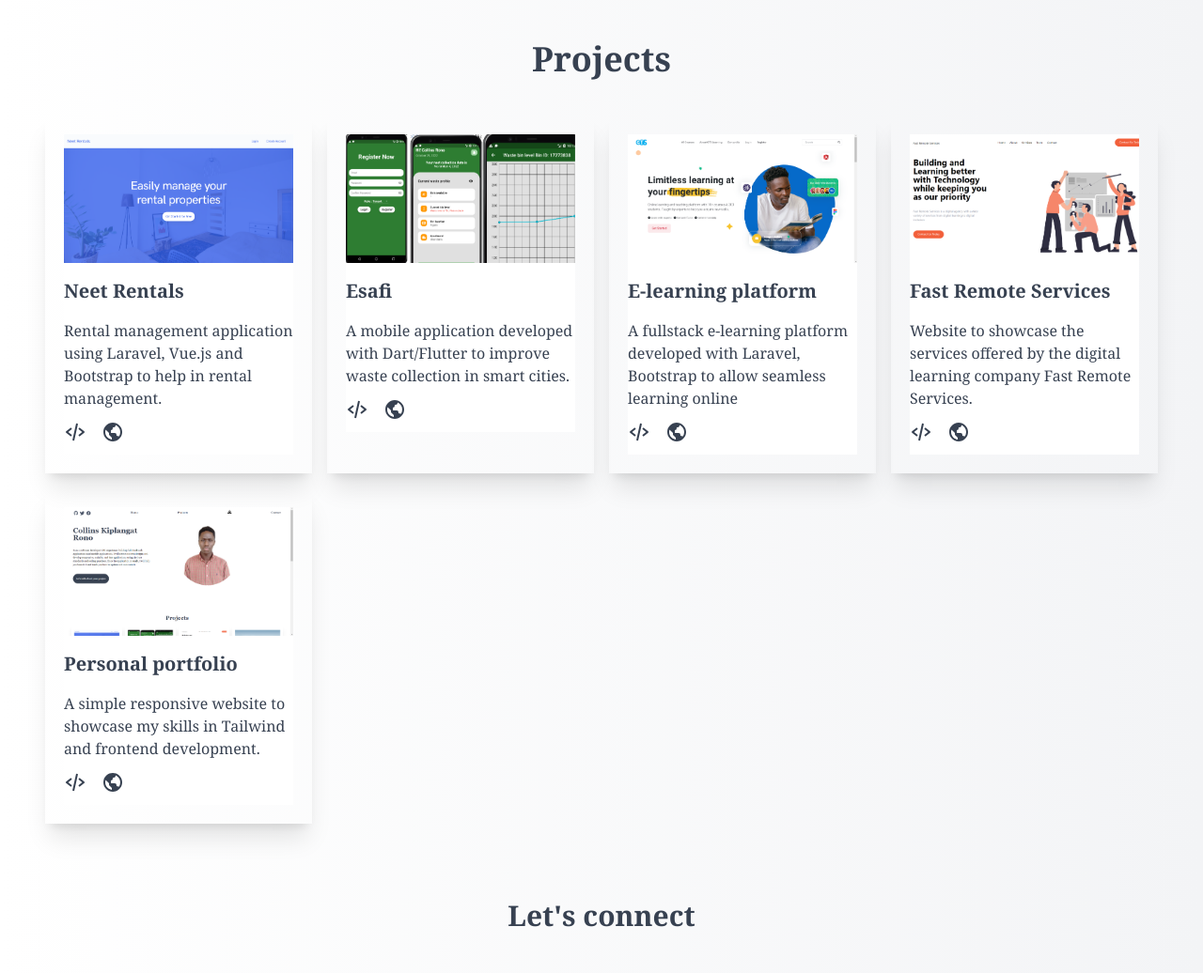
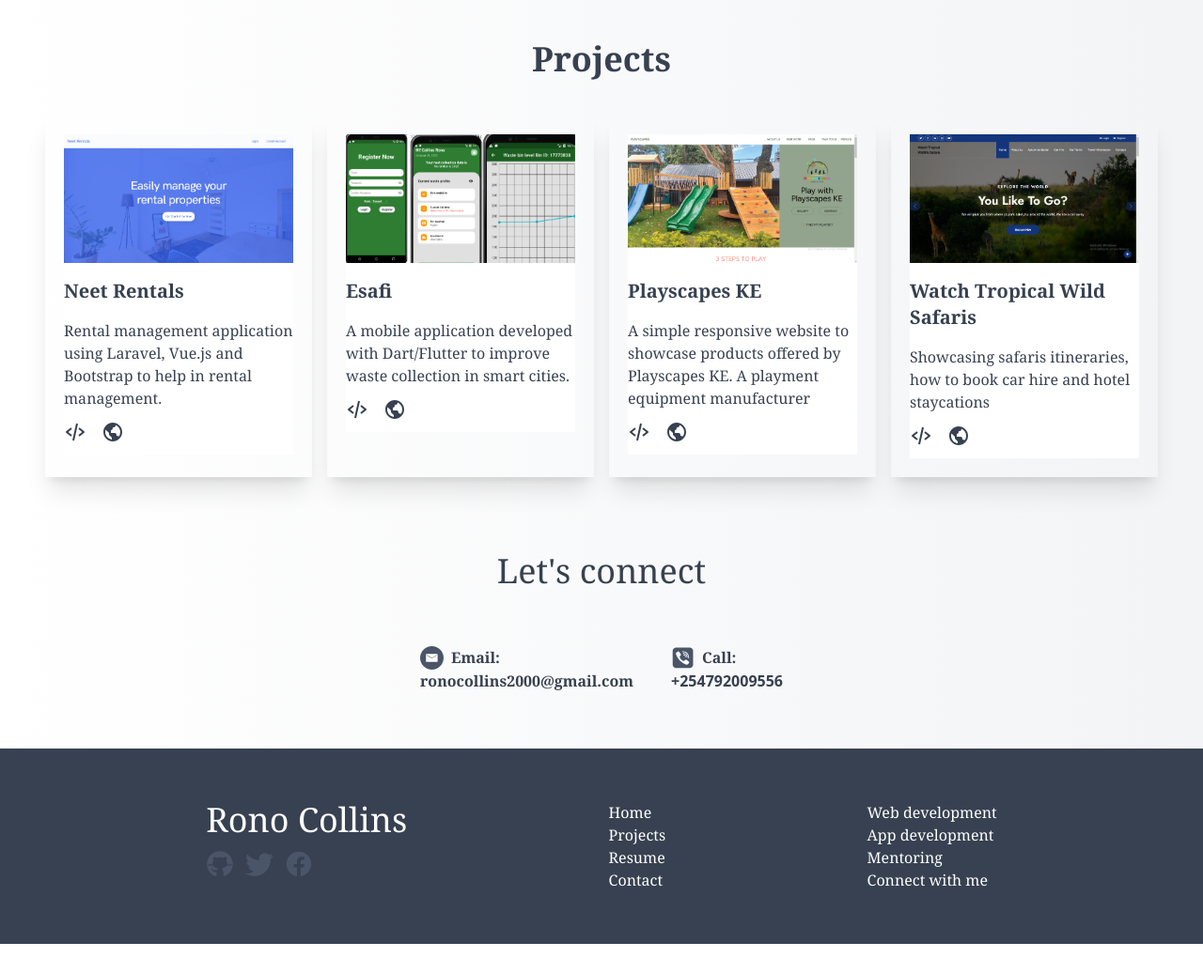
Before and after one commit to rono516/portfolio, a website: page index.html in a window 1280 px wide. Shown: the part 695-1731 px from the top of the page at 94% size. After the commit the page ends 1700 px from the top, so only its background shows below. Drawn offline with nearby package versions, Linux system fonts and the light colour scheme.

Commit message:
refine images

```diff
--- a/index.html
+++ b/index.html
@@ -141,7 +141,7 @@
                                         href="#projects">Projects</a>
                                     <a target="_blank"
                                         class="hover:text-black text-gray-700 animate-bounce font-bold"
-                                        href="https://drive.google.com/file/d/1tDkT6J6lU9htHGWeSNxWJo2iky34BkRA/view?usp=sharing">
+                                        href="https://drive.google.com/file/d/1p1uz5yvv5c-A_TplzPZAnwhYTDPPEXwt/view?usp=sharing">
                                         <svg xmlns="http://www.w3.org/2000/svg"
                                             height="26" width="26"
                                             viewBox="0 0 512 512">
@@ -195,7 +195,7 @@
                         </div>
 
                         <div class="md:w-1/2 flex justify-center  items-center">
-                            <img src="assets/rono.png"
+                            <img src="assets/rono.webp"
                                 class="rounded-full transform transition-all hover:scale-125"
                                 alt
                                 srcset>
@@ -219,7 +219,7 @@
                             class="mx-auto p-5 hover:shadow-black hover:shadow-sm shadow-xl">
                             <div class="flex flex-col bg-white ">
                                 <div class="hover:blur-sm">
-                                    <img src="assets/neet.png" alt>
+                                    <img src="assets/neet.webp" alt>
                                 </div>
                                 <div>
                                     <p
@@ -257,7 +257,7 @@
                             class="mx-auto p-5 hover:shadow-black hover:shadow-sm shadow-xl">
                             <div class="flex flex-col bg-white ">
                                 <div class="hover:blur-sm">
-                                    <img src="assets/app3.png" alt>
+                                    <img src="assets/app3.webp" alt>
                                 </div>
                                 <div>
                                     <p
@@ -291,26 +291,24 @@
                                 </div>
                             </div>
                         </div>
+
+
                         <div
                             class="mx-auto p-5 hover:shadow-black hover:shadow-sm shadow-xl">
                             <div class="flex flex-col bg-white ">
                                 <div class="hover:blur-sm">
-                                    <img src="assets/elearn.png" alt>
+                                    <img src="assets/playscaeps.webp" alt>
                                 </div>
                                 <div>
                                     <p
-                                        class="pt-2 mt-2 text-xl text-gray-700 font-bold text-left">E-learning
-                                        platform</p>
-                                    <p class="pt-2 mt-2 text-left">A fullstack
-                                        e-learning platform developed with
-                                        Laravel,
-                                        Bootstrap to allow seamless learning
-                                        online</p>
+                                        class="pt-2 mt-2 text-xl text-gray-700 font-bold text-left">Playscapes KE</p>
+                                    <p class="pt-2 mt-2 text-left">A simple
+                                        responsive website to showcase products offered by Playscapes KE. A playment equipment manufacturer</p>
 
                                 </div>
                                 <div class="flex space-x-4 py-3">
                                     <a target="_blank"
-                                        href="https://github.com/rono516/LMS"><svg
+                                        href="https://playscapeske.com/"><svg
                                             xmlns="http://www.w3.org/2000/svg"
                                             width="24" height="24"
                                             viewBox="0 0 24 24">
@@ -319,7 +317,7 @@
                                         </svg>
                                     </a>
                                     <a target="_blank"
-                                        href="https://github.com/rono516/LMS">
+                                        href="https://playscapeske.com/">
                                         <svg xmlns="http://www.w3.org/2000/svg"
                                             width="24" height="24"
                                             viewBox="0 0 24 24">
@@ -334,22 +332,17 @@
                             class="mx-auto p-5 hover:shadow-black hover:shadow-sm shadow-xl">
                             <div class="flex flex-col bg-white ">
                                 <div class="hover:blur-sm">
-                                    <img src="assets/frs.png" alt>
+                                    <img src="assets/watchtropical.webp" alt>
                                 </div>
                                 <div>
                                     <p
-                                        class="pt-2 mt-2 text-xl text-gray-700 font-bold text-left">Fast
-                                        Remote Services</p>
-                                    <p class="pt-2 mt-2 text-left">Website to
-                                        showcase the services offered by the
-                                        digital
-                                        learning company Fast Remote
-                                        Services.</p>
+                                        class="pt-2 mt-2 text-xl text-gray-700 font-bold text-left">Watch Tropical Wild Safaris</p>
+                                    <p class="pt-2 mt-2 text-left">Showcasing safaris itineraries, how to book car hire and hotel staycations </p>
 
                                 </div>
                                 <div class="flex space-x-4 py-3">
                                     <a target="_blank"
-                                        href="#"><svg
+                                        href="https://watchtropicalwildsafaris.com/"><svg
                                             xmlns="http://www.w3.org/2000/svg"
                                             width="24" height="24"
                                             viewBox="0 0 24 24">
@@ -358,46 +351,7 @@
                                         </svg>
                                     </a>
                                     <a target="_blank"
-                                        href="https://fastremoteservices.co.ke/">
-                                        <svg xmlns="http://www.w3.org/2000/svg"
-                                            width="24" height="24"
-                                            viewBox="0 0 24 24">
-                                            <path fill="currentColor"
-                                                d="M12 2C6.486 2 2 6.486 2 12s4.486 10 10 10s10-4.486 10-10S17.514 2 12 2zM4 12c0-.899.156-1.762.431-2.569L6 11l2 2v2l2 2l1 1v1.931C7.061 19.436 4 16.072 4 12zm14.33 4.873C17.677 16.347 16.687 16 16 16v-1a2 2 0 0 0-2-2h-4v-3a2 2 0 0 0 2-2V7h1a2 2 0 0 0 2-2v-.411C17.928 5.778 20 8.65 20 12a7.947 7.947 0 0 1-1.67 4.873z" />
-                                        </svg>
-                                    </a>
-                                </div>
-                            </div>
-                        </div>
-                        <div
-                            class="mx-auto p-5 hover:shadow-black hover:shadow-sm shadow-xl">
-                            <div class="flex flex-col bg-white ">
-                                <div class="hover:blur-sm">
-                                    <img src="assets/projects.png" alt>
-                                </div>
-                                <div>
-                                    <p
-                                        class="pt-2 mt-2 text-xl text-gray-700 font-bold text-left">Personal
-                                        portfolio</p>
-                                    <p class="pt-2 mt-2 text-left">A simple
-                                        responsive website to showcase my skills
-                                        in
-                                        Tailwind
-                                        and frontend development.</p>
-
-                                </div>
-                                <div class="flex space-x-4 py-3">
-                                    <a target="_blank"
-                                        href="https://ronocollins.netlify.app/"><svg
-                                            xmlns="http://www.w3.org/2000/svg"
-                                            width="24" height="24"
-                                            viewBox="0 0 24 24">
-                                            <path fill="currentColor"
-                                                d="m7.375 16.781l1.25-1.562L4.601 12l4.024-3.219l-1.25-1.562l-5 4a1 1 0 0 0 0 1.562l5 4zm9.25-9.562l-1.25 1.562L19.399 12l-4.024 3.219l1.25 1.562l5-4a1 1 0 0 0 0-1.562l-5-4zm-1.649-4.003l-4 18l-1.953-.434l4-18z" />
-                                        </svg>
-                                    </a>
-                                    <a target="_blank"
-                                        href="https://ronocollins.netlify.app/">
+                                        href="https://watchtropicalwildsafaris.com/">
                                         <svg xmlns="http://www.w3.org/2000/svg"
                                             width="24" height="24"
                                             viewBox="0 0 24 24">
@@ -417,11 +371,12 @@
 
             <!-- Start Contact Section -->
 
-            <section id="contact">
-                <div
-                    class="text-center text-gray-700 text-3xl font-bold mt-10 py-10">
-                    Let's connect
-                </div>
+            <section class="py-10" id="contact">
+                <!-- <div
+                    class="text-center text-gray-700 text-4xl font-bold my-5">
+                    <h3 class="">Let's connect</h3>
+                </div> -->
+                <h3 class="text-center mt-5 py-10 text-gray-700 text-4xl">Let's connect</h3>
 
                 <!-- <div class="py-10 flex justify-center items-center">
 
@@ -514,7 +469,7 @@
                             </div>
                         </div>
                         <div
-                            class="flex  flex-row mx-5 space-x-1 md:space-x-0 md:flex-col">
+                            class="flex  flex-row mx-5    space-x-1 md:space-x-0 md:flex-col">
                             <div class="flex space-x-2">
                                 <div>
                                     <img height="25" width="25"
```
Also changed, not shown: assets/app3.webp (added), assets/neet.webp (added), assets/playscaeps.png (added), assets/playscaeps.webp (added), assets/rono.webp (added), assets/watchtropical.webp (added), 1 other file.
